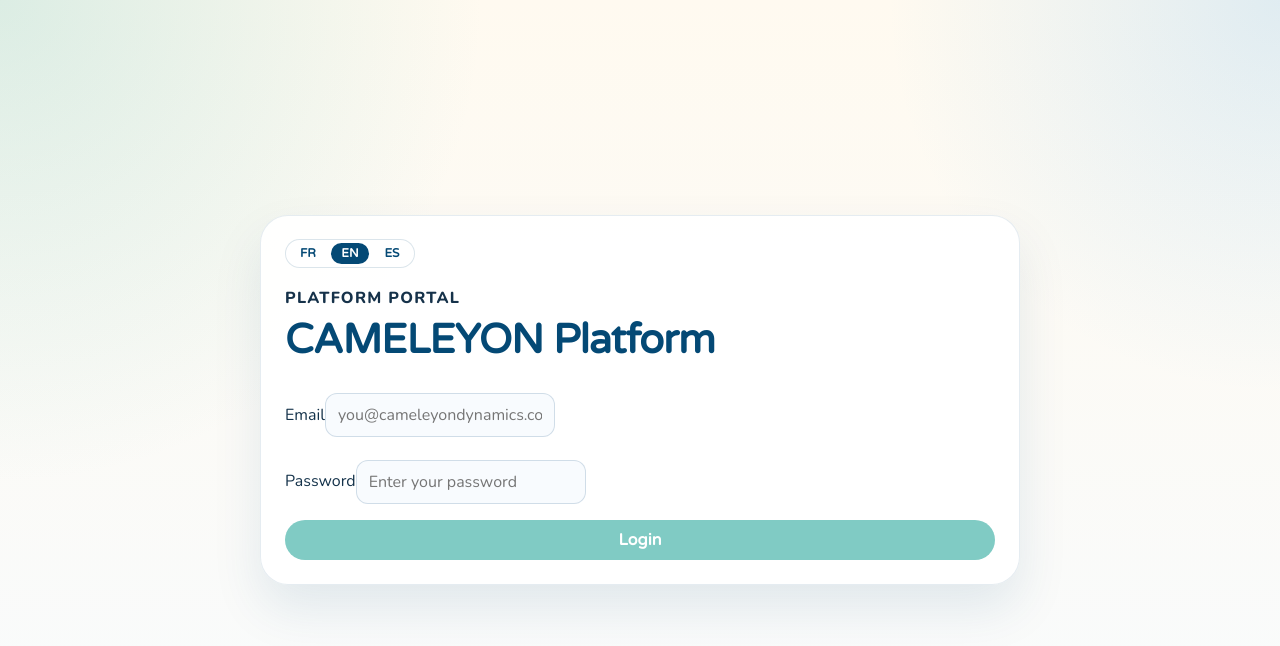
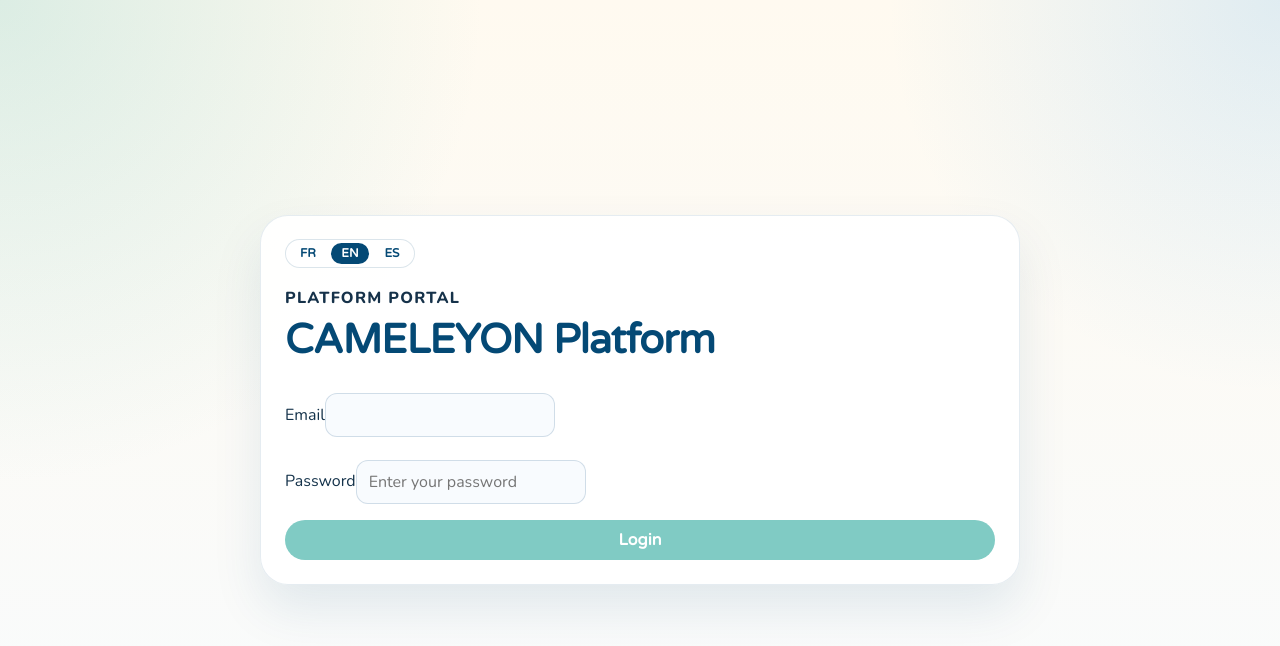
Before and after one commit to Cameleyon/ERP-Platform, a React (Vite) app: page / in a window 1280 px wide. Shown: the top 646 px of the page. Built offline with nearby package versions, Linux system fonts and the light colour scheme; no server answers.

Commit message:
Remove platform login email placeholder

```diff
--- a/src/pages/PlatformLoginPage.tsx
+++ b/src/pages/PlatformLoginPage.tsx
@@ -18,7 +18,7 @@ export default function PlatformLoginPage() {
           title: "CAMELEYON Platform",
           email: "Email",
           password: "Mot de passe",
-          emailPlaceholder: "vous@cameleyondynamics.com",
+          emailPlaceholder: "",
           passwordPlaceholder: "Entrez votre mot de passe",
           submit: "Se connecter",
           submitting: "Connexion...",
@@ -30,7 +30,7 @@ export default function PlatformLoginPage() {
             title: "CAMELEYON Platform",
             email: "Correo",
             password: "Contrasena",
-            emailPlaceholder: "usted@cameleyondynamics.com",
+            emailPlaceholder: "",
             passwordPlaceholder: "Ingrese su contrasena",
             submit: "Iniciar sesion",
             submitting: "Conectando...",
@@ -41,7 +41,7 @@ export default function PlatformLoginPage() {
             title: "CAMELEYON Platform",
             email: "Email",
             password: "Password",
-            emailPlaceholder: "you@cameleyondynamics.com",
+            emailPlaceholder: "",
             passwordPlaceholder: "Enter your password",
             submit: "Login",
             submitting: "Logging in...",
```
